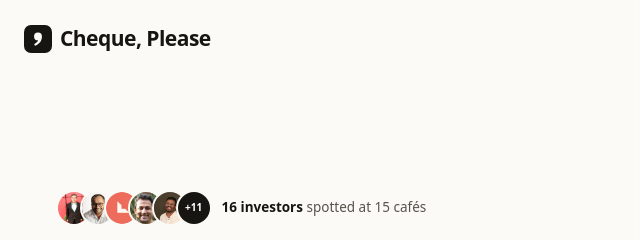
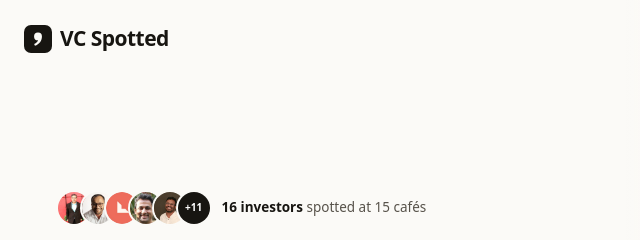
Before and after one commit to Kaif9999/Cheque-Please, a website built with Vite: page index.html in a window 1280 px wide. Shown: the top 240 px of the page, 0-640 px from the left. Built offline with nearby package versions, Linux system fonts and the light colour scheme; no server answers; a web font is replaced by a local one.

Commit message:
feat: rename the app to VC Spotted

```diff
--- a/index.html
+++ b/index.html
@@ -3,12 +3,12 @@
   <head>
     <meta charset="utf-8" />
     <meta name="viewport" content="width=device-width, initial-scale=1, viewport-fit=cover" />
-    <title>Cheque, Please: where investors meet founders in Bengaluru, Mumbai, San Francisco and New York</title>
+    <title>VC Spotted: where investors meet founders in Bengaluru, Mumbai, San Francisco and New York</title>
     <meta name="description" content="The cafés in Bengaluru, Mumbai, San Francisco and New York where VCs and angels have met founders. Every pin links to the post it came from." />
     <meta name="theme-color" content="#FBFAF7" />
     <!-- Link previews. %SITE_URL% is filled in at build time (see vite.config.ts); crawlers need absolute image URLs. -->
     <meta property="og:type" content="website" />
-    <meta property="og:site_name" content="Cheque, Please" />
+    <meta property="og:site_name" content="VC Spotted" />
     <meta property="og:title" content="Where Bengaluru's VCs get coffee" />
     <meta property="og:description" content="The cafés where investors in Bengaluru, Mumbai, San Francisco and New York have met founders. Every pin links to the public post that puts them there." />
     <meta property="og:image" content="%SITE_URL%/og.jpg" />
@@ -54,9 +54,9 @@
 
     <header id="topbar" class="pointer-events-none fixed inset-x-0 top-0 z-20 flex items-center justify-between gap-3 px-4 pb-2 pt-3 lg:px-6 lg:pt-5">
       <div class="absolute inset-0 -bottom-6 -z-10 bg-linear-to-b from-paper/90 to-paper/0 transition-opacity duration-500 group-data-[mode=intro]/app:opacity-0"></div>
-      <a class="pointer-events-auto flex items-center gap-2 rounded-full no-underline" href="#/" id="home" aria-label="Cheque, Please: back to the start">
+      <a class="pointer-events-auto flex items-center gap-2 rounded-full no-underline" href="#/" id="home" aria-label="VC Spotted: back to the start">
         <svg class="size-[26px] flex-none lg:size-7" viewBox="0 0 64 64" aria-hidden="true"><rect width="64" height="64" rx="16" fill="currentColor" /><path fill="#fbfaf7" d="M41 26c0 10-6 17.5-16 21.5l-1.8-4c5-2.4 8-5.2 9-8.6A9 9 0 1 1 41 26Z" /></svg>
-        <span class="font-display text-[19px] font-bold tracking-[-0.025em] lg:text-[21px]">Cheque, Please</span>
+        <span class="font-display text-[19px] font-bold tracking-[-0.025em] lg:text-[21px]">VC Spotted</span>
       </a>
       <div class="pointer-events-auto flex items-center gap-2">
         <div
--- a/package.json
+++ b/package.json
@@ -1,5 +1,5 @@
 {
-  "name": "cheque-please",
+  "name": "vc-spotted",
   "private": true,
   "version": "0.1.0",
   "type": "module",
--- a/src/main.ts
+++ b/src/main.ts
@@ -75,7 +75,7 @@ store.subscribe((s) => {
   const cafe = selectedCafe(s);
   document.body.dataset.mode = s.mode;
   document.body.dataset.sheet = sheetOpen(s) ? 'open' : 'closed';
-  document.title = cafe ? `${cafe.name}, ${cafe.area} · Cheque, Please` : `Cheque, Please · ${city.name}`;
+  document.title = cafe ? `${cafe.name}, ${cafe.area} · VC Spotted` : `VC Spotted · ${city.name}`;
   mount(
     el.citySwitch,
     renderCitySwitch(
--- a/tools/verify-receipts.mjs
+++ b/tools/verify-receipts.mjs
@@ -113,7 +113,7 @@ for (const city of cities) {
           else if (live === '') flag = "Treg couldn't read it; check it in a browser";
           else if (!norm(live).includes(norm(item.text).slice(0, 60))) problem = `text differs: "${live.slice(0, 90)}…"`;
         } else {
-          const res = await fetch(item.url, { redirect: 'follow', headers: { 'user-agent': 'Mozilla/5.0 cheque-please-verify' } });
+          const res = await fetch(item.url, { redirect: 'follow', headers: { 'user-agent': 'Mozilla/5.0 vc-spotted-verify' } });
           if (!res.ok) problem = `HTTP ${res.status}`;
           else if (!norm((await res.text()).replace(/<[^>]+>/g, ' ')).includes(norm(item.text).slice(0, 60))) {
             flag = 'quote not found in the page source; check it in a browser';
```
Also changed, not shown: README.md, 1 other file.
